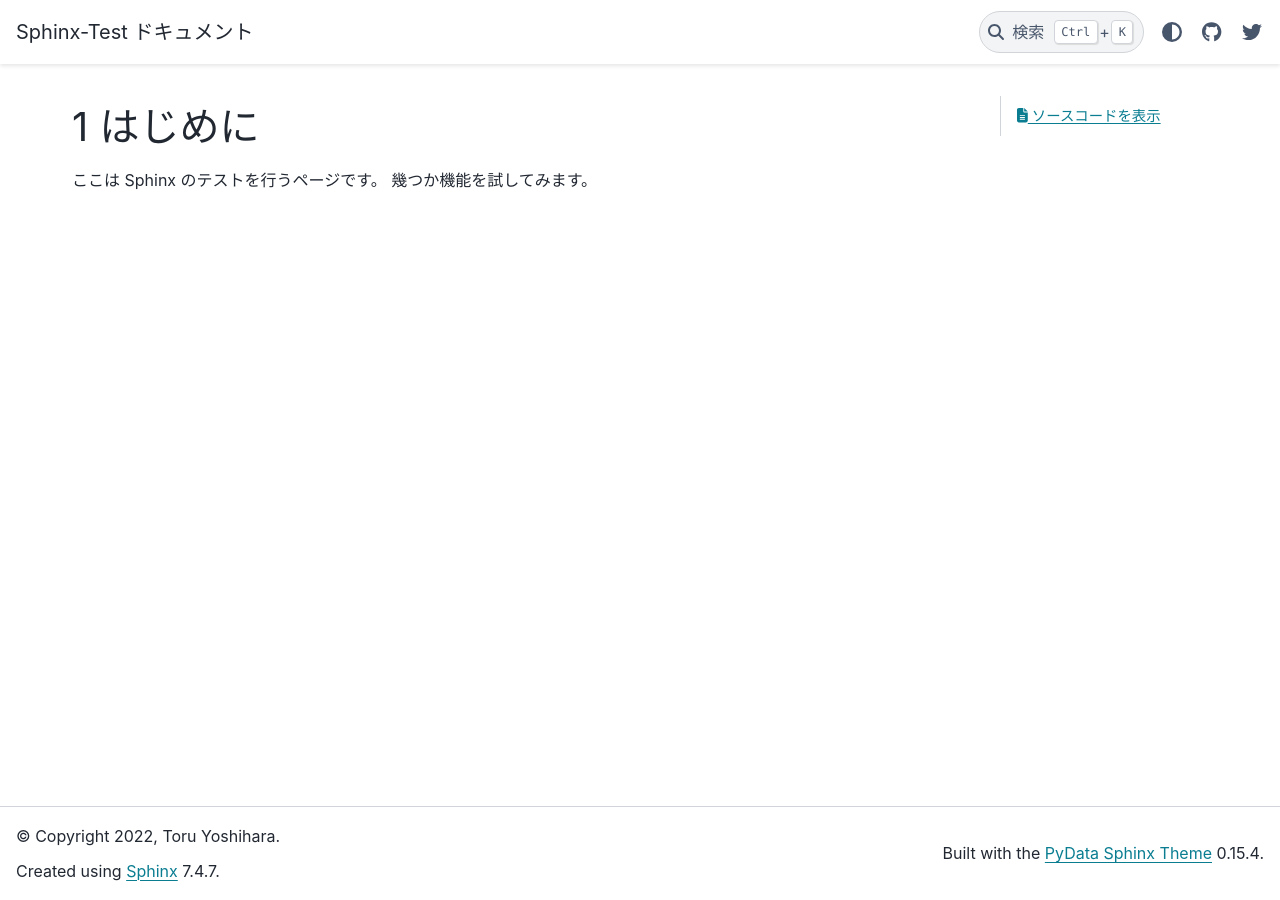
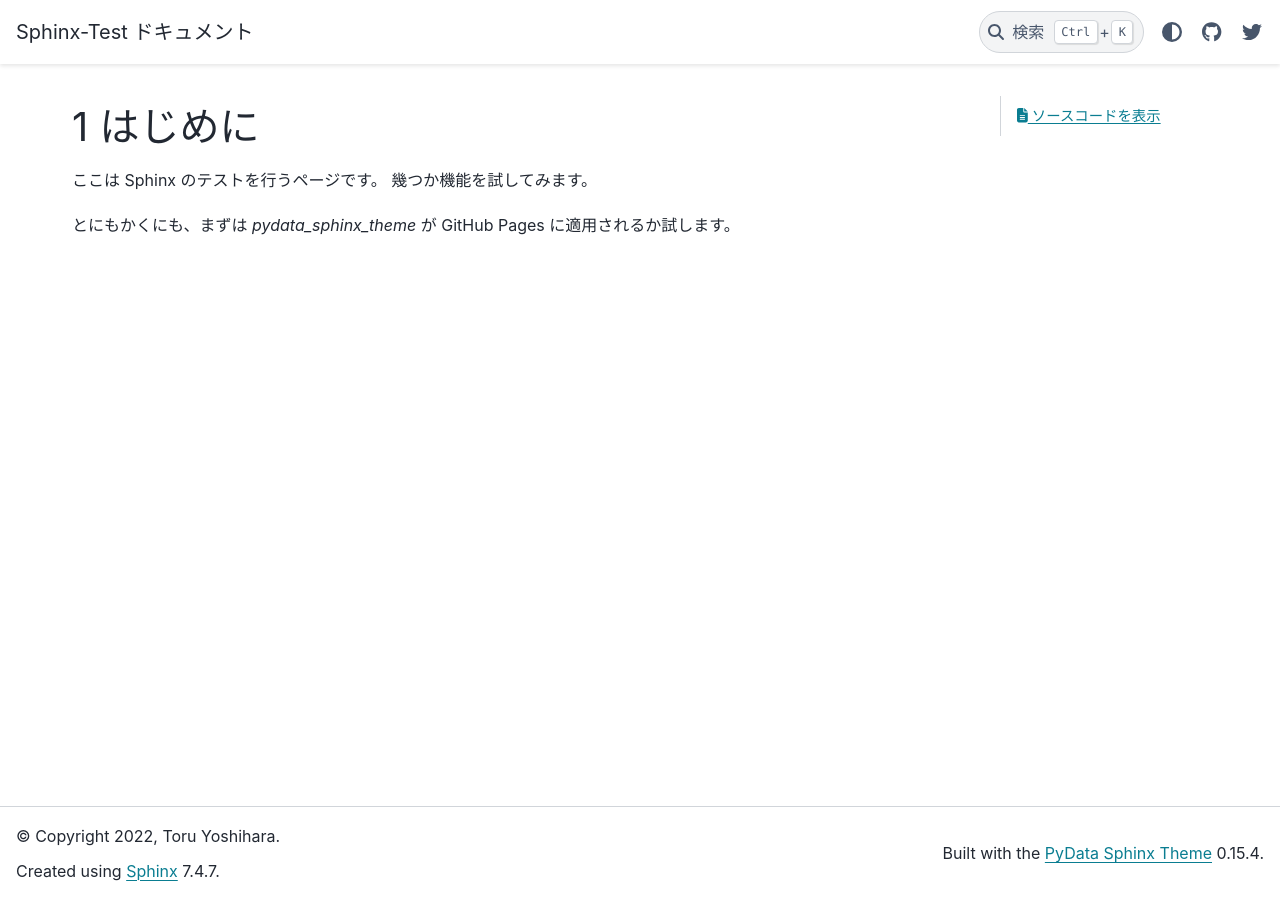
Before and after one commit to toru-ver4/Sphinx_Test, a Sphinx documentation site: the page built from docs/index.rst, in a window 1280 px wide. Built offline with Sphinx 7.4.7 and the PyData theme 0.15.4, drawn with Linux system fonts in a browser that asks for light colours.

Commit message:
#1 added text.

```diff
--- a/docs/index.rst
+++ b/docs/index.rst
@@ -14,3 +14,5 @@
 
 ここは Sphinx のテストを行うページです。
 幾つか機能を試してみます。
+
+とにもかくにも、まずは `pydata_sphinx_theme` が GitHub Pages に適用されるか試します。
```
